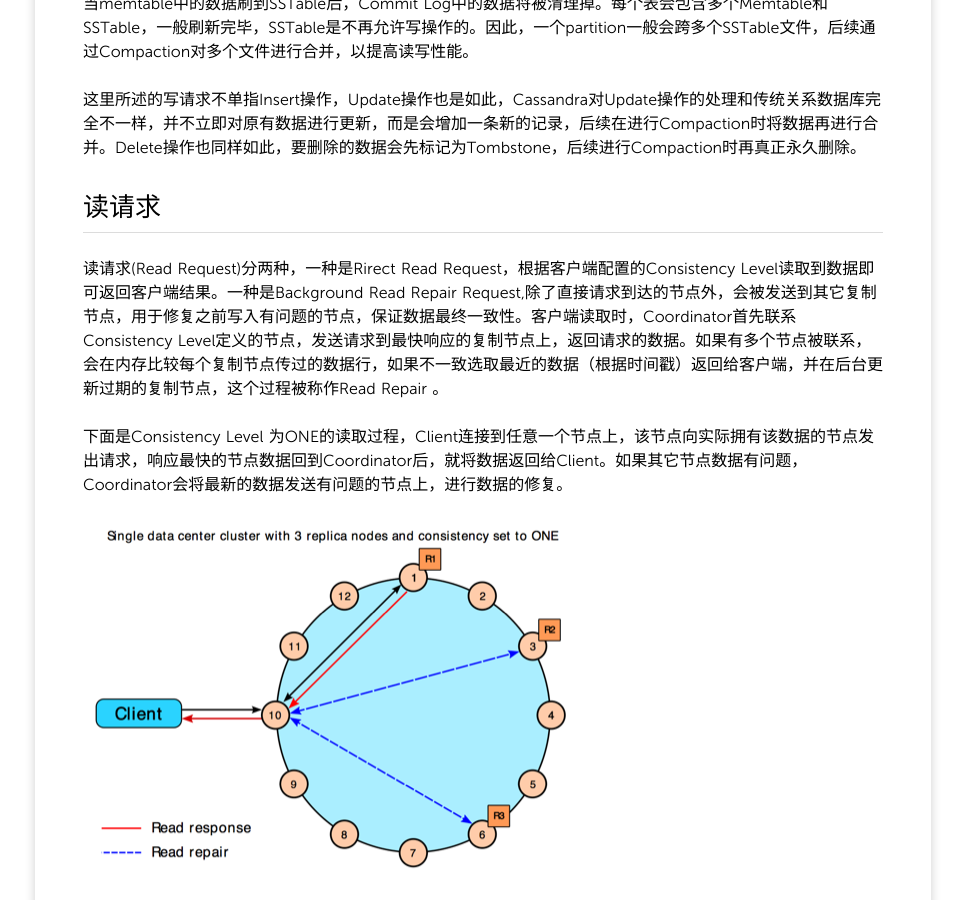
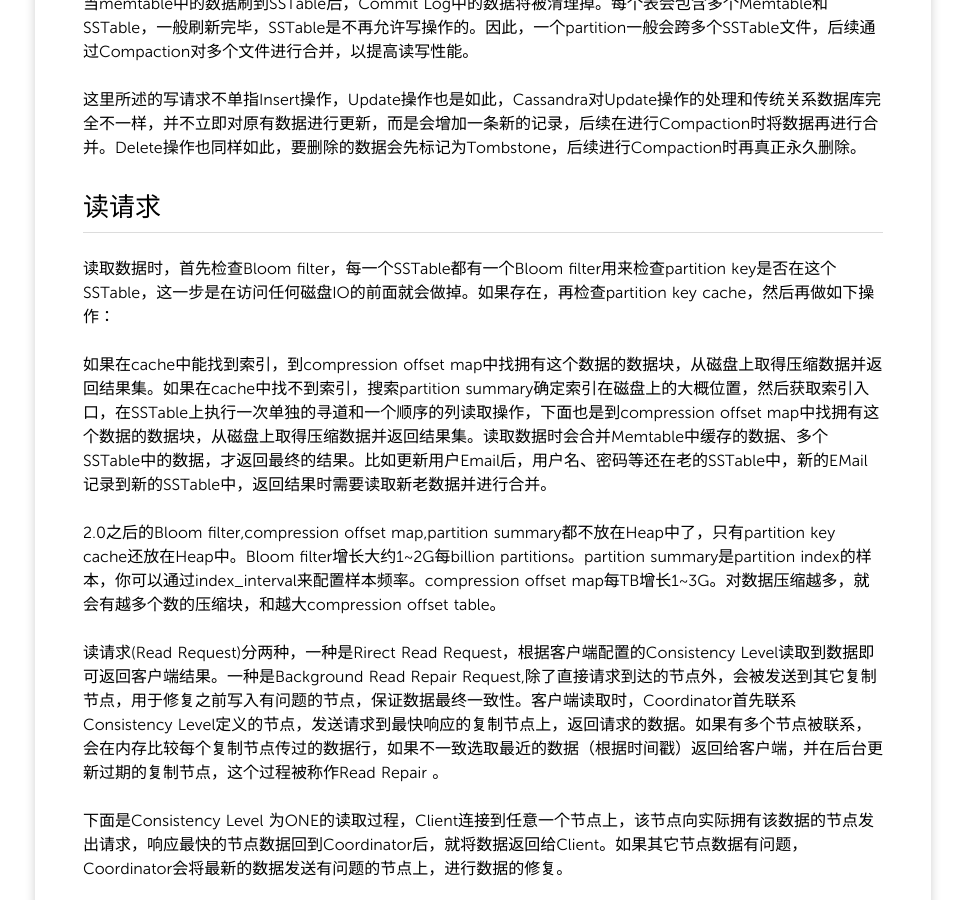
Before and after one commit to yikebocai/yikebocai.github.io, a Jekyll site: the page built from _posts/2014/2014-06-21-cassandra-principle.md, in a window 1280 px wide and 900 px high, scrolled down 3220 px. Shown: the whole window, without its empty margins (157-1122 px from the left). Built offline with Jekyll 4.4.1, drawn with Linux system fonts in a browser that asks for light colours; Markdown is read by kramdown in place of the engine named in the settings; comment, search, counter and statistics services are not loaded.

Commit message:
read request

```diff
--- a/_posts/2014/2014-06-21-cassandra-principle.md
+++ b/_posts/2014/2014-06-21-cassandra-principle.md
@@ -69,6 +69,12 @@ Cassandra的存储结构类似LSM树（[Log-Structured Merge Tree](http://en.wik
 
 ## 读请求
 
+读取数据时，首先检查Bloom filter，每一个SSTable都有一个Bloom filter用来检查partition key是否在这个SSTable，这一步是在访问任何磁盘IO的前面就会做掉。如果存在，再检查partition key cache，然后再做如下操作：
+
+如果在cache中能找到索引，到compression offset map中找拥有这个数据的数据块，从磁盘上取得压缩数据并返回结果集。如果在cache中找不到索引，搜索partition summary确定索引在磁盘上的大概位置，然后获取索引入口，在SSTable上执行一次单独的寻道和一个顺序的列读取操作，下面也是到compression offset map中找拥有这个数据的数据块，从磁盘上取得压缩数据并返回结果集。读取数据时会合并Memtable中缓存的数据、多个SSTable中的数据，才返回最终的结果。比如更新用户Email后，用户名、密码等还在老的SSTable中，新的EMail记录到新的SSTable中，返回结果时需要读取新老数据并进行合并。
+
+2.0之后的Bloom filter,compression offset map,partition summary都不放在Heap中了，只有partition key cache还放在Heap中。Bloom filter增长大约1~2G每billion partitions。partition summary是partition index的样本，你可以通过index_interval来配置样本频率。compression offset map每TB增长1~3G。对数据压缩越多，就会有越多个数的压缩块，和越大compression offset table。
+
 读请求(Read Request)分两种，一种是Rirect Read Request，根据客户端配置的Consistency Level读取到数据即可返回客户端结果。一种是Background Read Repair Request,除了直接请求到达的节点外，会被发送到其它复制节点，用于修复之前写入有问题的节点，保证数据最终一致性。客户端读取时，Coordinator首先联系Consistency Level定义的节点，发送请求到最快响应的复制节点上，返回请求的数据。如果有多个节点被联系，会在内存比较每个复制节点传过的数据行，如果不一致选取最近的数据（根据时间戳）返回给客户端，并在后台更新过期的复制节点，这个过程被称作Read Repair 。
 
 下面是Consistency Level 为ONE的读取过程，Client连接到任意一个节点上，该节点向实际拥有该数据的节点发出请求，响应最快的节点数据回到Coordinator后，就将数据返回给Client。如果其它节点数据有问题，Coordinator会将最新的数据发送有问题的节点上，进行数据的修复。
```
